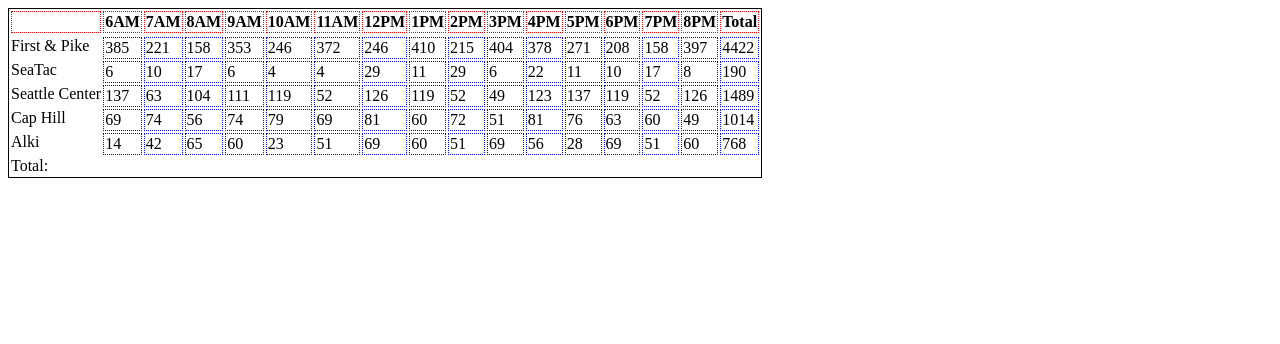
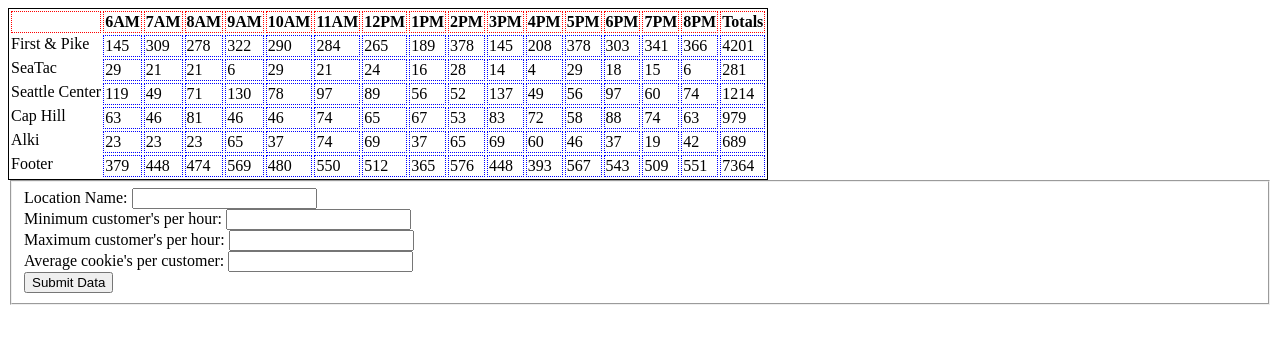
Before and after one commit to Zaffierce/cookie-stand, a plain HTML site: page sales.html in a window 1280 px wide. Drawn offline with Linux system fonts and the light colour scheme.

Commit message:
Created form for Pat to add his own shops and values into

```diff
--- a/js/app.js
+++ b/js/app.js
@@ -6,35 +6,40 @@
 var allShops = [];
 
 function Shops(shopName, minCustomersEachHour, maxCustomersEachHour, averageCookiesPerCustomer) {
-  var projectedCustomersPerHour = [];
-  var projectedCookiesPerHour = [];
-  var totalCookiesPerDay = 0;
   this.shopName = shopName;
   this.minCustomersEachHour = minCustomersEachHour;
   this.maxCustomersEachHour = maxCustomersEachHour;
   this.averageCookiesPerCustomer = averageCookiesPerCustomer;
-  this.projectedCustomersPerHour = projectedCustomersPerHour;
-  this.projectedCookiesPerHour = projectedCookiesPerHour;
-  this.totalCookiesPerDay = totalCookiesPerDay;
-
-  for (var i = 0; i < hours.length; i++) { //Generates projected customers per hour
-    var projectedCustomers = randomNumber(minCustomersEachHour, maxCustomersEachHour);
-    projectedCustomersPerHour.push(projectedCustomers);
-  }
-
-  for (var i = 0; i < hours.length; i++) { //Generates projected cookies per hour based off of customers per hour
-    var projectedCookies = generateCookiesPerHour(averageCookiesPerCustomer, projectedCustomersPerHour[i]);
-    projectedCookiesPerHour.push(projectedCookies);
-  }
-
-  for (var i = 0; i < hours.length; i++) { //Sums the cookies per hour into a total for the day
-    var sumProjectedCookies = sum(projectedCookiesPerHour);
-    this.totalCookiesPerDay = sumProjectedCookies;
-  }
-  projectedCookiesPerHour.push(sumProjectedCookies);
+  this.totalCookiesPerDay = 0;
+  this.projectedCustomersPerHour = [];
+  this.projectedCookiesPerHour = [];
+  this.cookiesPerHourTotal = 0;
 
   allShops.push(this);
 }
+
+Shops.prototype.projectedCustomers = function() {
+  for (var i = 0; i < hours.length; i++) {
+    var projectedCustomers = randomNumber(this.minCustomersEachHour, this.maxCustomersEachHour);
+    this.projectedCustomersPerHour.push(projectedCustomers);
+  }
+};
+
+Shops.prototype.projectedCookies = function() {
+  for (var i = 0; i < hours.length; i++) {
+    var projectedCookies = generateCookiesPerHour(this.averageCookiesPerCustomer, this.projectedCustomersPerHour[i]);
+    this.projectedCookiesPerHour.push(projectedCookies);
+  }
+};
+
+Shops.prototype.sumProjectedCookies = function() {
+  for (var i = 0; i < hours.length; i++) {
+    var sumCookies = sum(this.projectedCookiesPerHour);
+    this.totalCookiesPerDay = sumCookies;
+  }
+  // this.projectedCookiesPerHour.push(this.sumCookies);
+  this.projectedCookiesPerHour.push(sumCookies);
+};
 
 
 function generateCookiesPerHour(customersPerHour, randomNumber) {
@@ -55,49 +60,59 @@
   return total;
 }
 
-
-function renderShopName() {
+//Creates the header
+function renderShopHeader() {
   var trEl = document.createElement('tr');
   tablebody.appendChild(trEl);
   var thEl = document.createElement('th');
+  thEl.textContent = ''; //Places blank space
+  trEl.appendChild(thEl); //before calling hours
 
-  hours.unshift(''); //Puts a blank space at the beginning of my hours
-  hours.push('Total'); //Adds Total at the end of my hours
-
-  for (var i = 0; i < hours.length; i++) {
+  for (var i = 0; i < hours.length + 1; i++) { //Adds +1 to account for blank space
     thEl = document.createElement('th');
     thEl.textContent = hours[i];
     trEl.appendChild(thEl);
   }
-
+  thEl.textContent = 'Totals'; //Places 'Totals' after
+  trEl.appendChild(thEl); //after calling hours
 }
 
+//Renders the meat & potatoes of the content
+Shops.prototype.render = function() {
+  this.projectedCustomers();
+  this.projectedCookies();
+  this.sumProjectedCookies();
 
-function renderShopBody() {
-  var trEl = document.createElement('tr'); //sends new tr
-  var tdEl = document.createElement('td');
+  var trEl = document.createElement('tr');
+  trEl.textContent = this.shopName;
   tablebody.appendChild(trEl);
+  for (var i = 0; i < hours.length + 1; i++) { //Adds +1 to account for the total cookies per shop
+    var tdEl = document.createElement('td');
+    tdEl.textContent = this.projectedCookiesPerHour[i];
+    trEl.appendChild(tdEl);
+  }
+};
 
-  for (var i = 0; i < allShops.length; i++) {
-    trEl = document.createElement('tr');
-    trEl.textContent = allShops[i].shopName;
-    tablebody.appendChild(trEl);
-
-    for (var j = 0; j < allShops[i].projectedCookiesPerHour.length; j++) {
-      tdEl = document.createElement('td');
-      tdEl.textContent = allShops[i].projectedCookiesPerHour[j];
-      trEl.appendChild(tdEl);
+function renderShopFooter() {
+  var trEl = document.createElement('tr');
+  trEl.textContent = 'Footer';
+  tablebody.appendChild(trEl);
+  for (var i = 0; i < hours.length; i++) {
+    var cookiesPerHourTotal = 0;
+    for (var j = 0; j < allShops.length; j++) { //Loops our cookies per hour
+      cookiesPerHourTotal += allShops[j].projectedCookiesPerHour[i];
     }
+    var tdEl = document.createElement('td');
+    tdEl.textContent = cookiesPerHourTotal;
+    trEl.appendChild(tdEl);
   }
-}
-
-function renderShopTotal() {
-  var trEl = document.createElement('tr');
-  trEl.textContent = 'Total:';
-  tablebody.appendChild(trEl);
-
-  //Add something later
-
+  var sumTotalCookiesPerHour = 0;
+  for (i = 0; i < allShops.length; i++) {
+    sumTotalCookiesPerHour += allShops[i].totalCookiesPerDay;
+  }
+  tdEl = document.createElement('td');
+  tdEl.textContent = sumTotalCookiesPerHour;
+  trEl.appendChild(tdEl);
 }
 
 new Shops('First & Pike', 23, 65, 6.3);
@@ -106,6 +121,33 @@
 new Shops('Cap Hill', 20, 38, 2.3);
 new Shops('Alki', 2, 16, 4.6);
 
-renderShopName();
-renderShopBody();
-renderShopTotal();
+
+
+var formEl = document.getElementById('myForm');
+
+formEl.addEventListener('submit', function(event) {
+  event.preventDefault();
+
+  var shopName = event.target.shopName.value;
+  var minCustomersEachHour = parseInt(event.target.minCustomersEachHour.value);
+  var maxCustomersEachHour = parseInt(event.target.maxCustomersEachHour.value);
+  var averageCookiesPerCustomer = parseInt(event.target.averageCookiesPerCustomer.value);
+
+  new Shops(shopName, minCustomersEachHour, maxCustomersEachHour, averageCookiesPerCustomer);
+
+  tablebody.innerHTML = '';
+
+  renderShopHeader();
+  for (var i = 0; i < allShops.length; i++) {
+    allShops[i].render();
+  }
+
+  renderShopFooter();
+
+});
+
+renderShopHeader();
+for (var i = 0; i < allShops.length; i++) {
+  allShops[i].render();
+}
+renderShopFooter();
--- a/sales.html
+++ b/sales.html
@@ -11,6 +11,26 @@
     <table>
       <tbody id="table"></tbody>
     </table>
+    <!--new Shops('First & Pike', 23, 65, 6.3);-->
+    <!--function Shops(shopName, minCustomersEachHour, maxCustomersEachHour, averageCookiesPerCustomer) {-->
+
+    <form id="myForm">
+      <fieldset>
+        <label>Location Name:</label>
+        <input name="shopName" type="text" />
+        <br />
+        <label>Minimum customer's per hour:</label>
+        <input name="minCustomersEachHour" type="text" />
+        <br />
+        <label>Maximum customer's per hour:</label>
+        <input name="maxCustomersEachHour" type="text" />
+        <br />
+        <label>Average cookie's per customer:</label>
+        <input name="averageCookiesPerCustomer" type="text" />
+        <br />
+        <input type="submit" name="submit" value="Submit Data" />
+      </fieldset>
+    </form>
   </main>
   <footer>
   </footer>
```
